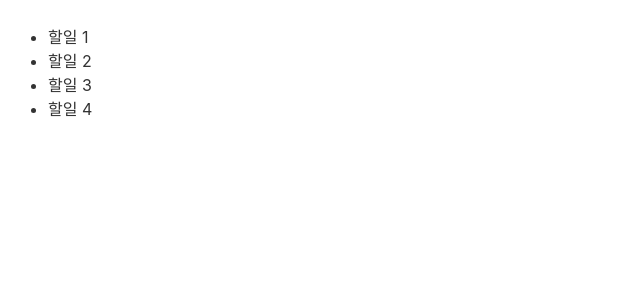
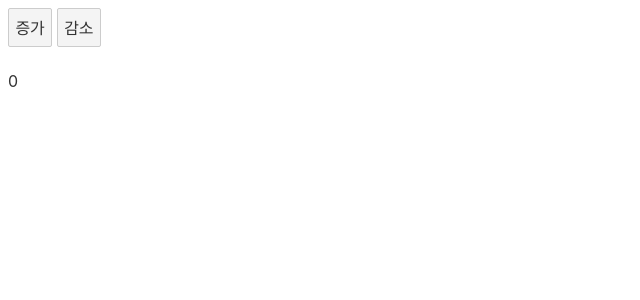
Before and after one commit to suk-6/svelte-learn, a Svelte app: page / in a window 1280 px wide. Shown: the top 300 px of the page, without its empty margins (0-640 px from the left). Built offline with nearby package versions, Linux system fonts and the light colour scheme.

Commit message:
svelte/store

```diff
--- a/src/App.svelte
+++ b/src/App.svelte
@@ -1,46 +1,9 @@
 <script lang="ts">
-	let todos = [];
-
-	(() => {
-		for (let i = 1; i < 5; i++) {
-			todos.push({
-				id: i,
-				content: `할일 ${i}`,
-				isDone: false,
-			});
-		}
-	})();
-
-	const changeState = (todo: object) => {
-		for (let i = 0; i < todos.length; i++) {
-			if (todos[i].id === todo.id) {
-				todos[i].isDone = !todo.isDone;
-			}
-		}
-	};
+	import Increase from "./components/increase.svelte";
+	import Decrease from "./components/decrease.svelte";
+	import Result from "./components/result.svelte";
 </script>
 
-<ul>
-	{#each todos as todo}
-		<!-- svelte-ignore a11y-click-events-have-key-events -->
-		{#if todo.isDone}
-			<s>
-				<li
-					on:click={() => {
-						changeState(todo);
-					}}
-				>
-					{todo.content}
-				</li>
-			</s>
-		{:else}
-			<li
-				on:click={() => {
-					changeState(todo);
-				}}
-			>
-				{todo.content}
-			</li>
-		{/if}
-	{/each}
-</ul>
+<Increase />
+<Decrease />
+<Result />
--- /dev/null
+++ b/src/components/decrease.svelte
@@ -0,0 +1,6 @@
+<script>
+	import { count } from "../stores";
+	const increaseHandle = () => ($count -= 1);
+</script>
+
+<button on:click={increaseHandle}>감소</button>
--- /dev/null
+++ b/src/components/increase.svelte
@@ -0,0 +1,6 @@
+<script>
+	import { count } from "../stores";
+	const increaseHandle = () => ($count += 1);
+</script>
+
+<button on:click={increaseHandle}>증가</button>
--- /dev/null
+++ b/src/components/result.svelte
@@ -0,0 +1,5 @@
+<script>
+	import { count } from "../stores";
+</script>
+
+<p>{$count}</p>
--- /dev/null
+++ b/src/stores.ts
@@ -0,0 +1,3 @@
+import { writable } from "svelte/store";
+
+export const count = writable(0);
```
